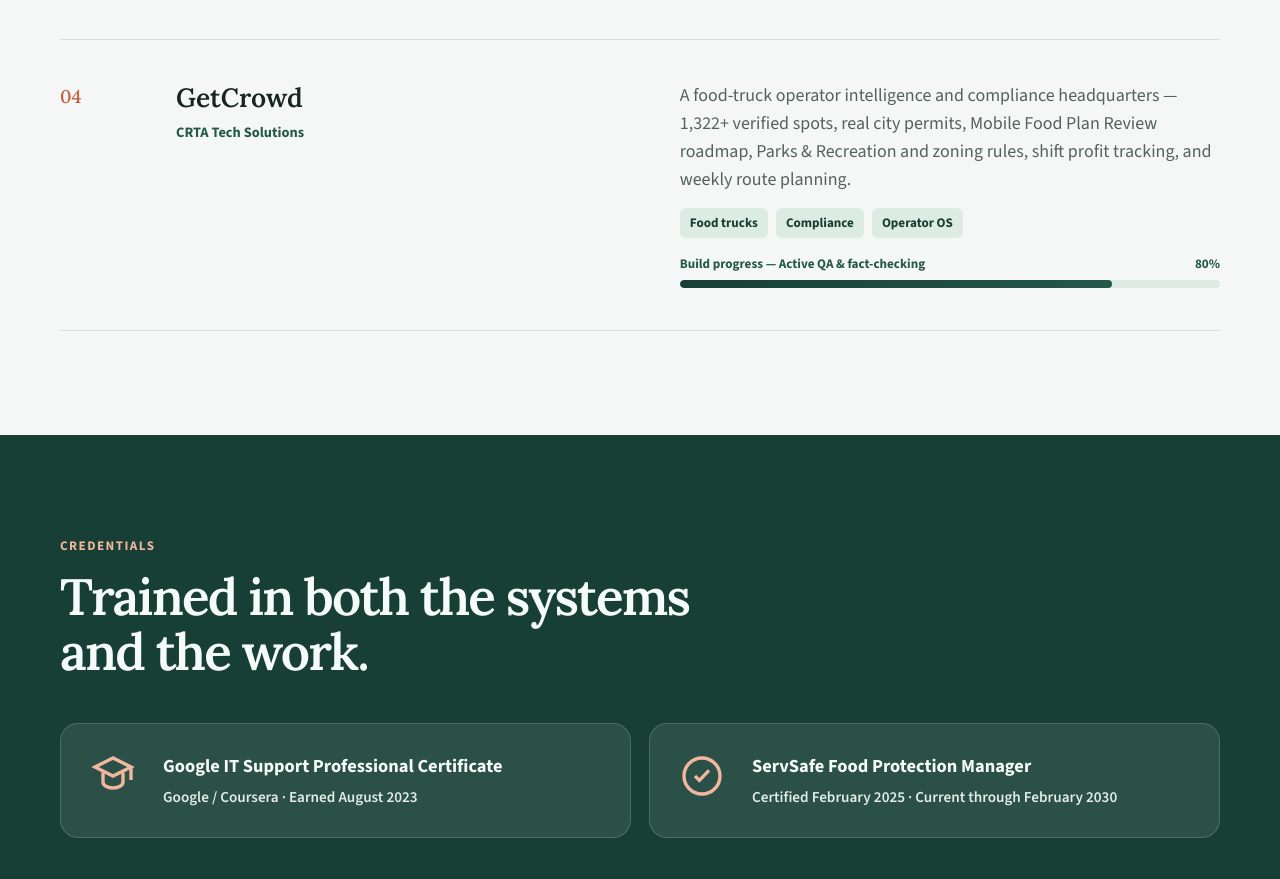
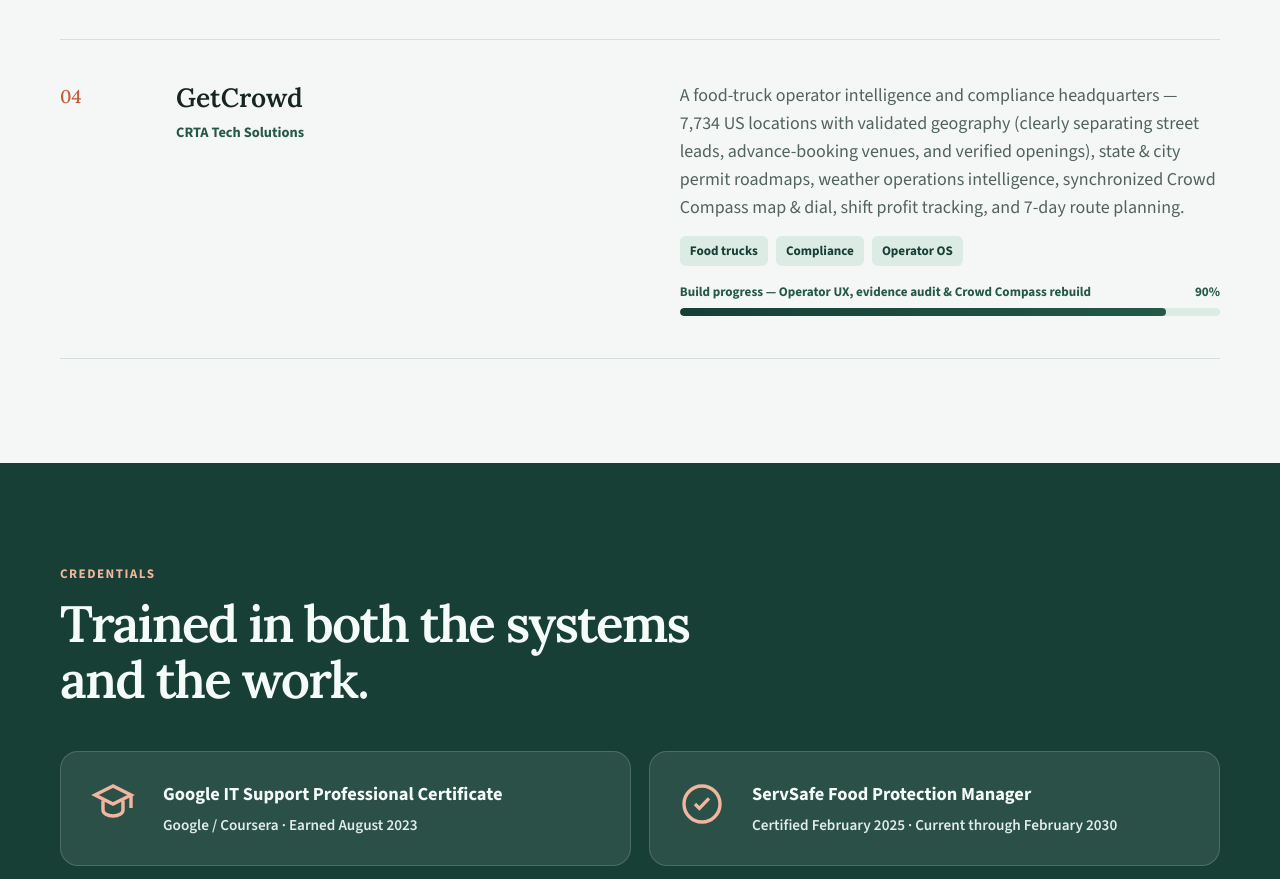
Before and after one commit to kelli-dotcom/kelli-dotcom.github.io, a plain HTML site: page index.html in a window 1280 px wide. Shown: the part 2817-3696 px from the top of the page. Drawn offline with nearby package versions, Linux system fonts and the light colour scheme.

Commit message:
Update GetCrowd summary and progress to 90%

```diff
--- a/index.html
+++ b/index.html
@@ -520,12 +520,12 @@
             <div class="project-role">CRTA Tech Solutions</div>
           </div>
           <div class="project-detail">
-            <p>A food-truck operator intelligence and compliance headquarters — 1,322+ verified spots, real city permits, Mobile Food Plan Review roadmap, Parks &amp; Recreation and zoning rules, shift profit tracking, and weekly route planning.</p>
+            <p>A food-truck operator intelligence and compliance headquarters — 7,734 US locations with validated geography (clearly separating street leads, advance-booking venues, and verified openings), state &amp; city permit roadmaps, weather operations intelligence, synchronized Crowd Compass map &amp; dial, shift profit tracking, and 7-day route planning.</p>
             <div class="tags"><span class="tag">Food trucks</span><span class="tag">Compliance</span><span class="tag">Operator OS</span></div>
             <div class="project-progress">
-              <div class="progress-meta"><span>Build progress — Active QA &amp; fact-checking</span><span>80%</span></div>
-              <div class="progress-track" role="progressbar" aria-valuenow="80" aria-valuemin="0" aria-valuemax="100" aria-label="GetCrowd progress 80%">
-                <div class="progress-fill" style="width: 80%;"></div>
+              <div class="progress-meta"><span>Build progress — Operator UX, evidence audit &amp; Crowd Compass rebuild</span><span>90%</span></div>
+              <div class="progress-track" role="progressbar" aria-valuenow="90" aria-valuemin="0" aria-valuemax="100" aria-label="GetCrowd progress 90%">
+                <div class="progress-fill" style="width: 90%;"></div>
               </div>
             </div>
           </div>
```
